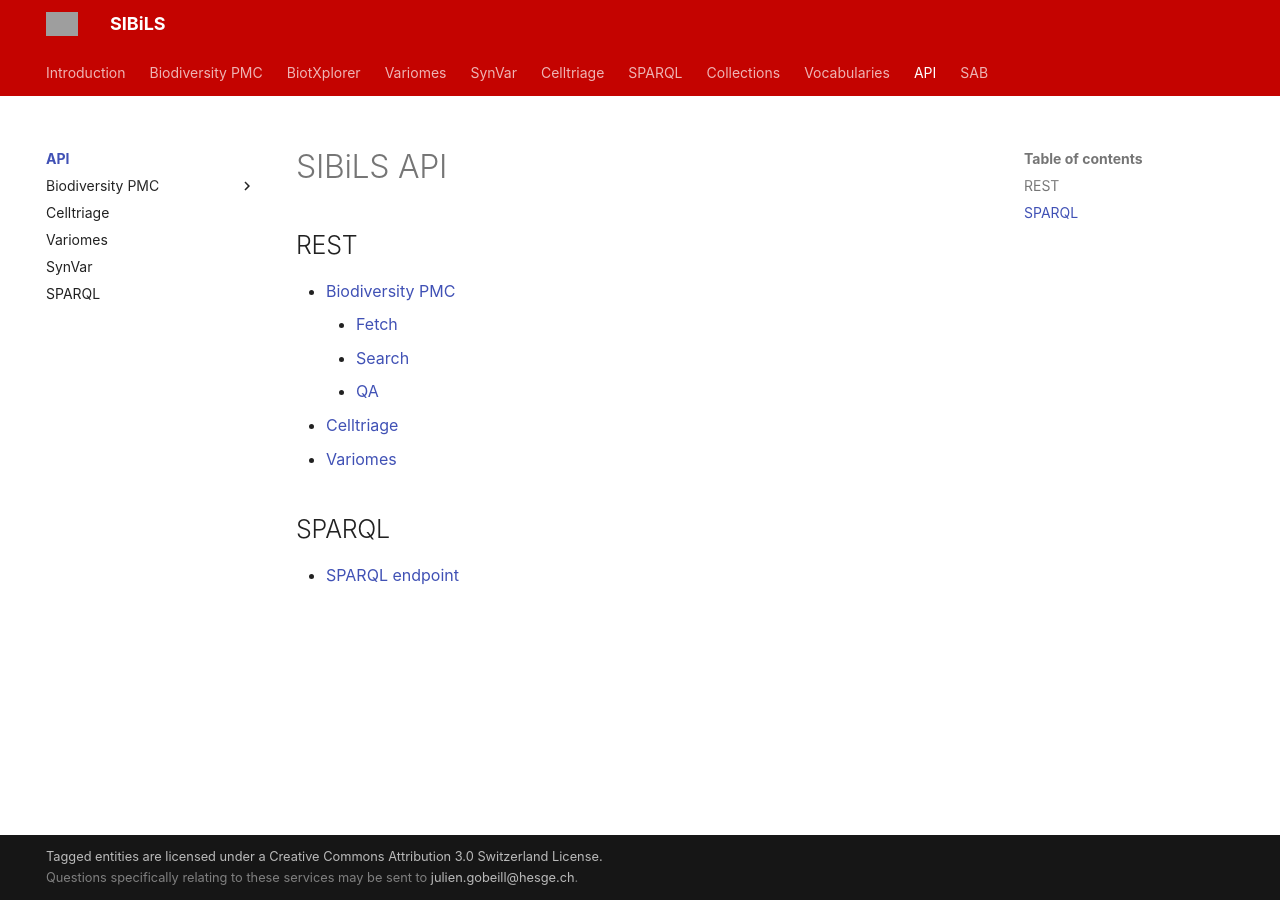
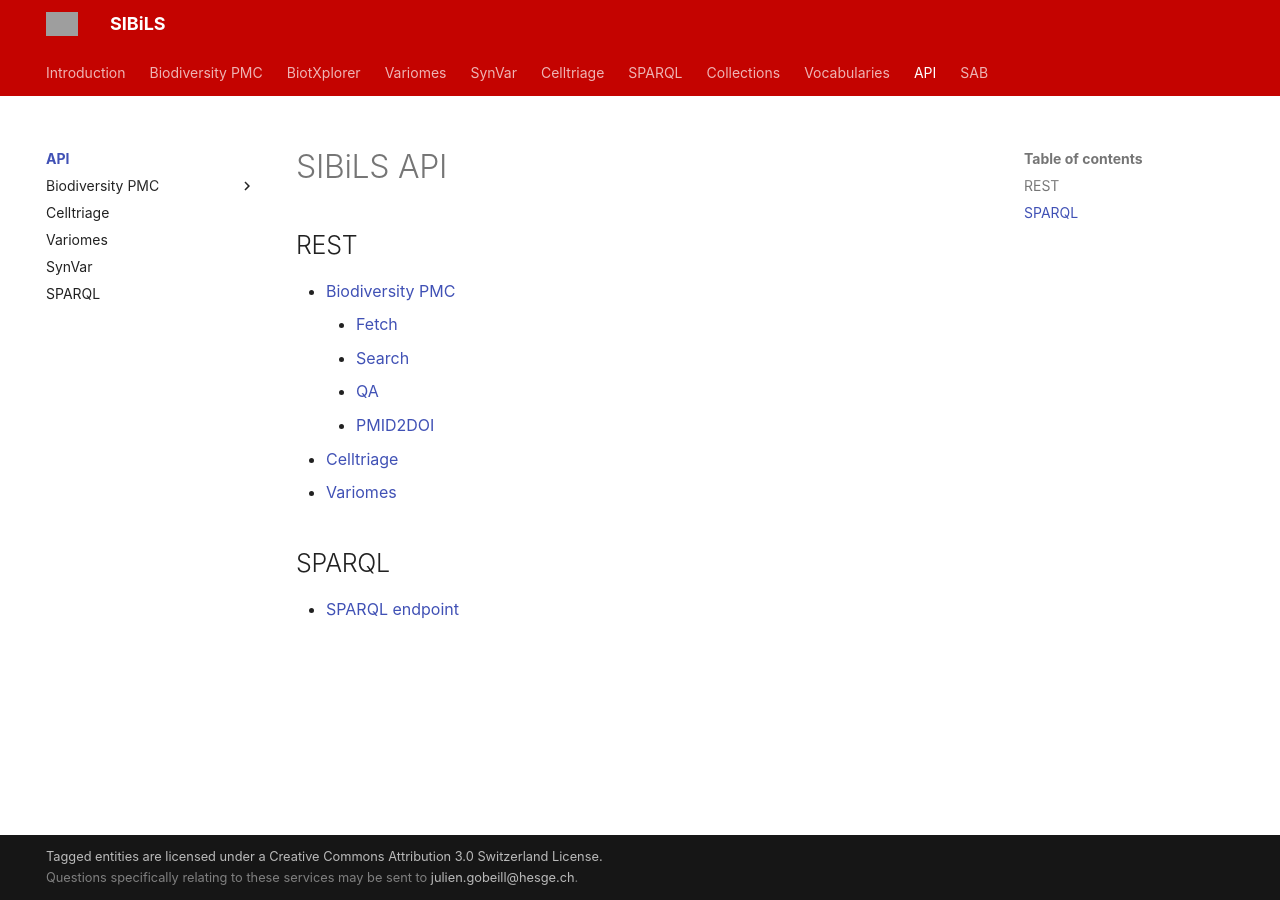
Before and after one commit to sibils/sibils-website, an MkDocs documentation site: the page built from docs/api/index.md, in a window 1280 px wide. Built offline with MkDocs 1.6.1 and Material for MkDocs 9.7.7, drawn with Linux system fonts in a browser that asks for light colours; grey boxes are pictures that could not be loaded.

Commit message:
Update index.md

```diff
--- a/docs/api/index.md
+++ b/docs/api/index.md
@@ -6,6 +6,7 @@
     * [Fetch](biodiversitypmc/fetch.md)
     * [Search](biodiversitypmc/search.md)
     * [QA](biodiversitypmc/qa.md)
+    * [PMID2DOI](biodiversitypmc/pmid2doi.md)
 * [Celltriage](celltriage/index.md)
 * [Variomes](variomes/index.md)
 
```
